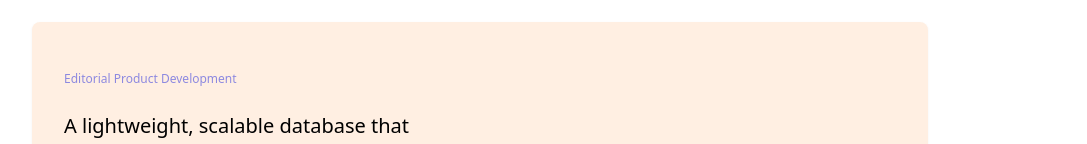
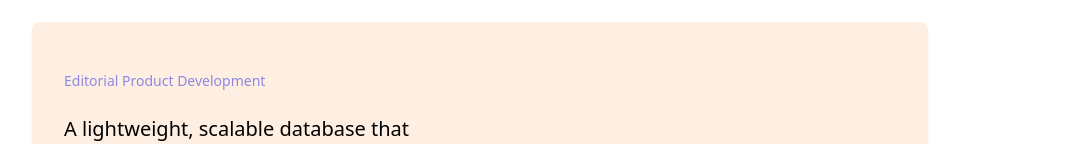
Before and after one commit to milanbargiel/portfolio, a Next.js app: page / in a window 1280 px wide. Shown: the part 574-718 px from the top of the page, without its empty margins (160-1247 px from the left). Built offline with nearby package versions, Linux system fonts and the light colour scheme.

Commit message:
Change size of roles text

```diff
--- a/components/project.js
+++ b/components/project.js
@@ -17,7 +17,7 @@ export default function Project(props) {
   return (
     <article className="drop-shadow-sm px-4 pt-8 pb-4 mb-8 rounded-lg bg-apricot md:mb-12 md:px-8 md:pb-8 md:pt-12 md:flex">
       <div className={`md:flex md:flex-col md:mr-10 ${contentWidth}`}>
-        <ul className="text-xs mb-6 leading-normal">{roleItems}</ul>
+        <ul className="text-sm mb-6 leading-normal">{roleItems}</ul>
         <h3
           className={`mb-8 text-xl leading-snug hover:cursor-pointer ${
             props.variant === 'wide-image' ? 'md:w-5/6' : 'md:w-5/6'
```
